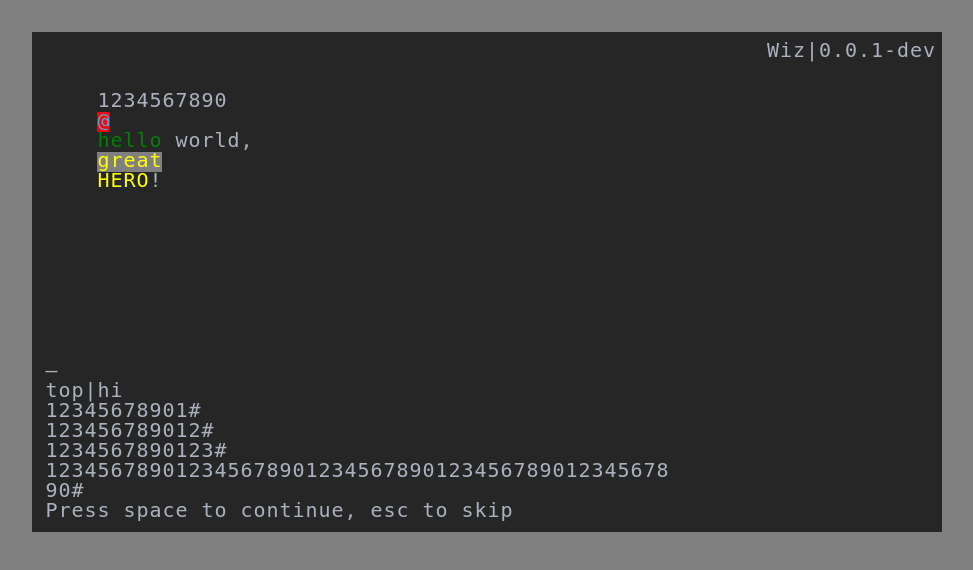
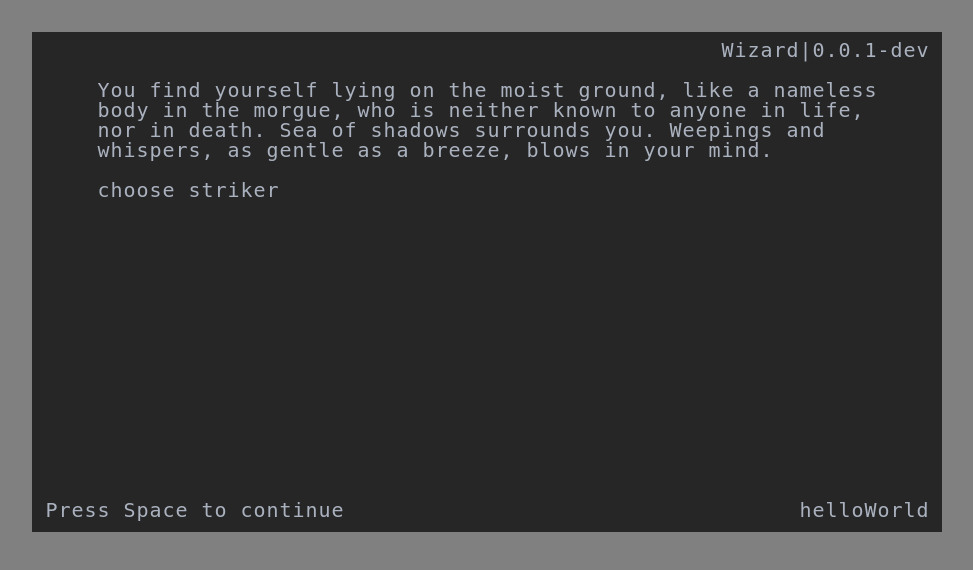
Before and after one commit to Bozar/cursedSouls_Outdated, a website: page index.html in a window 1280 px wide. Shown: the whole page, without its empty margins (153-1126 px from the left). Drawn offline with Linux system fonts and the light colour scheme.

Commit message:
Add screen: prologue

```diff
--- a/index.html
+++ b/index.html
@@ -12,6 +12,7 @@
 
     <script src="scripts/rot.min.js"></script>
     <script src="scripts/game.js"></script>
+    <script src="scripts/text.js"></script>
     <!-- <script src="scripts/components.js"></script> -->
     <!-- <script src="scripts/entity.js"></script> -->
     <!-- <script src="scripts/entities.js"></script> -->
--- a/scripts/game.js
+++ b/scripts/game.js
@@ -12,6 +12,9 @@ Game.UI = function (width, height, top, right, bottom, left) {
   this._padRight = right
   this._padBottom = bottom
   this._padLeft = left
+
+  this._x = null
+  this._y = null
 }
 
 Game.UI.prototype.getWidth = function () { return this._width }
@@ -20,13 +23,9 @@ Game.UI.prototype.getPadTop = function () { return this._padTop }
 Game.UI.prototype.getPadRight = function () { return this._padRight }
 Game.UI.prototype.getPadBottom = function () { return this._padBottom }
 Game.UI.prototype.getPadLeft = function () { return this._padLeft }
+Game.UI.prototype.getX = function () { return this._x }
+Game.UI.prototype.getY = function () { return this._y }
 
-Game.UI.prototype.getPadHorizonal = function () {
-  return this._padLeft + this._padRight
-}
-Game.UI.prototype.getPadVertical = function () {
-  return this._padTop + this._padBottom
-}
 Game.UI.prototype.getBoxWidth = function () {
   return this._width + this._padLeft + this._padRight
 }
@@ -42,49 +41,50 @@ Game.UI.canvas._fontFamily = 'dejavu sans mono'
 Game.UI.canvas._fontFamily += ', consolas'
 Game.UI.canvas._fontFamily += ', monospace'
 
-Game.UI.stat = new Game.UI(20, null, 0.5, 0.5, 0.5, 0)
-Game.UI.stat._height =
-  Game.UI.canvas.getHeight() - Game.UI.stat.getPadVertical()
+// | Spell    (2) | Stat |
+// | Dungeon  (?) | Stat |
+// | Message  (5) | Stat |
+// | Modeline (1) | Stat |
+Game.UI.stat = new Game.UI(15, null, 0.5, 1, 0.5, 0)
+Game.UI.stat._height = Game.UI.canvas.getHeight() -
+  Game.UI.stat.getPadTop() - Game.UI.stat.getPadBottom()
 
-Game.UI.modeLine = new Game.UI(null, 1, 0, 0, 0.5, 1)
-Game.UI.modeLine._width =
-  Game.UI.canvas.getWidth() - Game.UI.modeLine.getPadHorizonal() -
+Game.UI.stat._x = Game.UI.canvas.getWidth() -
+  Game.UI.stat.getPadRight() - Game.UI.stat.getWidth()
+Game.UI.stat._y = Game.UI.stat.getPadTop()
+
+Game.UI.modeLine = new Game.UI(null, 1, 0, 0, Game.UI.stat.getPadBottom(), 1)
+Game.UI.modeLine._width = Game.UI.canvas.getWidth() -
+  Game.UI.modeLine.getPadLeft() - Game.UI.modeLine.getPadRight() -
   Game.UI.stat.getBoxWidth()
 
+Game.UI.modeLine._x = Game.UI.modeLine.getPadLeft()
+Game.UI.modeLine._y = Game.UI.canvas.getHeight() -
+  Game.UI.modeLine.getPadBottom() - Game.UI.modeLine.getHeight()
+
+Game.UI.spell = new Game.UI(Game.UI.modeLine.getWidth(), 2,
+  Game.UI.stat.getPadTop(), 0, 0, Game.UI.modeLine.getPadLeft())
+
+Game.UI.spell._x = Game.UI.modeLine.getX()
+Game.UI.spell._y = Game.UI.stat.getY()
+
 Game.UI.message = new Game.UI(Game.UI.modeLine.getWidth(), 5,
-  0.5, Game.UI.modeLine.getPadRight(),
-  0, Game.UI.modeLine.getPadLeft())
-// TODO: auto-resize canvas to fit the browser window?
+  0, 0, 0, Game.UI.modeLine.getPadLeft())
+// TODO: ?? Nethack Fourk, auto-resize canvas to fit the browser window
 
-Game.UI.message._msgList = (function () {
-  let emptyList = new Array(Game.UI.message.getHeight())
-  for (let i = 0; i < emptyList.length; i++) {
-    emptyList[i] = ''
-  }
-  return emptyList
-}())
+Game.UI.message._x = Game.UI.modeLine.getX()
+Game.UI.message._y = Game.UI.canvas.getHeight() -
+  Game.UI.modeLine.getBoxHeight() -
+  Game.UI.message.getPadBottom() - Game.UI.message.getHeight()
 
-Game.UI.message.add = function (msg) {
-  let updatedMsg = Game.UI.message._msgList.slice(
-    Math.ceil(msg.length / Game.UI.message.getWidth()))
+Game.UI.dungeon = new Game.UI(Game.UI.modeLine.getWidth(),
+  Game.UI.canvas.getHeight() -
+  Game.UI.spell.getBoxHeight() -
+  Game.UI.message.getBoxHeight() - Game.UI.modeLine.getBoxHeight(),
+  0, 0, 0, Game.UI.modeLine.getPadLeft())
 
-  updatedMsg.push(msg)
-  Game.UI.message._msgList = updatedMsg
-}
-
-Game.UI.message.print = function () {
-  let msgList = Game.UI.message._msgList
-
-  for (let i = 0; i < msgList.length; i++) {
-    Game.display.drawText(
-      Game.UI.message.getPadLeft(),     // x
-      Game.UI.canvas.getHeight() -
-      Game.UI.modeLine.getBoxHeight() - Game.UI.message.getBoxHeight() +
-      Game.UI.message.getPadTop() + i,  // y
-      msgList[i],
-      Game.UI.message.getWidth())
-  }
-}
+Game.UI.dungeon._x = Game.UI.modeLine.getX()
+Game.UI.dungeon._y = Game.UI.spell.getBoxHeight() + Game.UI.dungeon.getPadTop()
 
 Game.UI.key = {}
 Game.UI.key.bindings = new Map()
@@ -93,7 +93,7 @@ Game.UI.key.bindings = new Map()
 //              action2: [key2_1, key2_2, ...], ...]
 Game.UI.key.bindings.set('decide', new Map([
   ['yes', ['y']], ['Yes', ['Y']], ['no', ['n']], ['No', ['N']],
-  ['continue', [' ', 'Enter']], ['cancel', ['Escape']],
+  ['space', [' ']], ['enter', ['Enter']], ['escape', ['Escape']],
   ['chooseA', ['a', 'A']], ['chooseB', ['b', 'B']], ['chooseC', ['c', 'C']]
 ]))
 
@@ -131,9 +131,7 @@ Game.Screen = function (name, mode) {
 
 Game.Screen.prototype.getName = function () { return this._name }
 Game.Screen.prototype.getMode = function () { return this._mode }
-Game.Screen.prototype.setMode = function (mode) {
-  this._mode = mode || 'main'
-}
+Game.Screen.prototype.setMode = function (mode) { this._mode = mode || 'main' }
 
 // Screen.key.init()            <-- overwrite this when necessary
 // Screen.key.lookAround()      <-- keybindings for different modes
@@ -141,7 +139,6 @@ Game.Screen.prototype.setMode = function (mode) {
 Game.Screen.prototype.key = {}
 Game.Screen.prototype.key.init = function (e) {
   if (Game.getDevelop()) {
-    console.log('Press Esc to test keybinding')
     if (e.key === 'Escape') {
       console.log('Esc pressed')
     } else {
@@ -172,96 +169,41 @@ Game.screens.currentScreen._name = null
 Game.screens.currentScreen._mode = null
 
 Game.screens.draw = {}
-Game.screens.draw.version = function () {
-  let version = ''
+Game.screens.draw.version = function (version) {
   if (Game.getDevelop()) {
-    version = 'Wiz|' + Game.version
-  } else {
-    version = Game.version
+    version = 'Wizard|' + version
   }
   Game.display.drawText(
-    Game.UI.canvas.getWidth() - Game.UI.stat.getPadRight() - version.length,
-    Game.UI.stat.getPadTop(),
+    Game.UI.stat.getX() + Game.UI.stat.getWidth() - version.length,
+    Game.UI.stat.getY(),
     version)
 }
 
-Game.screens.draw.bottom = function (text) {
+Game.screens.draw.seed = function (seed) {
+  Game.UI.modeLine.getPadTop()
   Game.display.drawText(
-    Game.UI.modeLine.getPadLeft(),
-    Game.UI.canvas.getHeight() - Game.UI.modeLine.getBoxHeight() +
-    Game.UI.modeLine.getPadTop(),
-    text)
+    Game.UI.stat.getX() + Game.UI.stat.getWidth() - seed.length,
+    Game.UI.stat.getY() + Game.UI.stat.getHeight() - 1,
+    seed)
 }
 
-Game.screens.welcome = new Game.Screen('welcome')
-
-Game.screens.welcome.drawScreen = function () {
-  Game.screens.draw.version()
-  Game.display.drawText(5, 3, '1234567890', '#619DD8')
-  Game.display.draw(5, 4, '@', '#619DD8', 'red')
-  Game.display.drawText(5, 5, '%c{green}hello%c{} world,')
-  Game.display.drawText(5, 6,
-    `%c{yellow}%b{grey}great%b{} ${Game.test.upper('hero')}%c{}!`, 6)
-
-  Game.display.drawText(1, Game.UI.canvas._height - 8.5, '—')
-  Game.display.drawText(1, Game.UI.canvas._height - 7.5, 'top')
-  Game.display.drawText(4, Game.UI.canvas._height - 7.5, '|hi')
-  Game.screens.draw.bottom('Press space to continue, esc to skip')
-  // Game.display.drawText(1, Game.UI.canvas._height - 1.5, 'bottom')
-  Game.UI.message.add('123456789')
-  Game.UI.message.add('1234567890#')
-  Game.UI.message.add('12345678901#')
-  Game.UI.message.add('123456789012#')
-  Game.UI.message.add('1234567890123#')
-  Game.UI.message.add('12345678901234567890123456789012345678901234567890#')
-  Game.UI.message.print()
+Game.screens.draw.modeLine = function (text) {
+  Game.display.drawText(Game.UI.modeLine.getX(), Game.UI.modeLine.getY(), text)
 }
 
-Game.screens.welcome.key.init = function (e) {
-  let welcome = Game.screens.welcome
+Game.screens.prologue = new Game.Screen('prologue')
+Game.screens.prologue.display = function () {
+  Game.screens.draw.version(Game.version)
+  Game.screens.draw.seed('helloWorld')
 
-  if (Game.UI.key.check(e, 'decide') === 'cancel') {
-    // if (e.key === 'Escape') {
-    Game.screens.welcome.exit()
-    if (Game.getDevelop()) {
-      console.log('exit screen')
-    }
-  } else if (e.shiftKey) {
-    if (e.key === 'X') {
-      window.removeEventListener('keydown', welcome.key.init)
-      console.log('enter explore mode')
-      window.addEventListener('keydown', welcome.key.explore)
-    } else {
-      console.log(e.key)
-    }
-  } else if (e.key === '=') {
-    console.log(welcome._name)
-    console.log(welcome._mode)
-  } else if (Game.getDevelop()) {
-    console.log(e.key)
-  }
+  Game.display.drawText(5, Game.UI.dungeon.getY(),
+    Game.text.prologue(Game.test.PC), Game.UI.canvas.getWidth() - 10)
 }
 
-Game.screens.welcome.key.explore = function (e) {
-  let welcome = Game.screens.welcome
-  welcome.setMode('explore')
-  Game.screens.currentScreen._mode = welcome.getMode()
-
-  if (Game.UI.key.check(e, 'move') === 'left') {
-    console.log('left')
-  } else if (Game.UI.key.check(e, 'move') === 'right') {
-    console.log('right')
-  } else if (e.key === '=') {
-    console.log(Game.screens.currentScreen._name)
-    console.log(Game.screens.currentScreen._mode)
-  } else if (Game.UI.key.check(e, 'decide') === 'cancel') {
-    window.removeEventListener('keydown', welcome.key.explore)
-    window.addEventListener('keydown', welcome.key.init)
-    console.log('exit explore mode')
-  } else {
-    console.log('unknown input')
+Game.screens.prologue.key.init = function (e) {
+  if (Game.UI.key.check(e, 'decide') === 'space') {
+    console.log('switch screen')
   }
-  welcome.setMode()
 }
 
 // ===== Test =====
@@ -270,6 +212,113 @@ Game.test.upper = function (text) {
   return text.toUpperCase()
 }
 
+Game.test.PC = 'chooseA'
+
+// TODO: move the methods of UI.message to somewhere else
+Game.UI.message._msgList = (function () {
+  let emptyList = new Array(Game.UI.message.getHeight())
+  for (let i = 0; i < emptyList.length; i++) {
+    emptyList[i] = ''
+  }
+  return emptyList
+}())
+
+Game.UI.message.add = function (msg) {
+  let updatedMsg = Game.UI.message._msgList.slice(
+    Math.ceil(msg.length / Game.UI.message.getWidth()))
+
+  updatedMsg.push(msg)
+  Game.UI.message._msgList = updatedMsg
+}
+
+Game.UI.message.print = function () {
+  let msgList = Game.UI.message._msgList
+
+  for (let i = 0; i < msgList.length; i++) {
+    Game.display.drawText(
+      Game.UI.message.getX(),     // x
+      // Game.UI.message.getPadLeft(),     // x
+      Game.UI.message.getY() + i,
+      // Game.UI.canvas.getHeight() -
+      // Game.UI.modeLine.getBoxHeight() - Game.UI.message.getBoxHeight() +
+      // Game.UI.message.getPadTop() + i,  // y
+      msgList[i],
+      Game.UI.message.getWidth())
+  }
+}
+
+// Game.screens.welcome = new Game.Screen('welcome')
+
+// Game.screens.welcome.drawScreen = function () {
+//   Game.screens.draw.version(Game.version)
+//   Game.screens.draw.seed('helloWorld')
+
+//   Game.display.drawText(5, 3, '1234567890', '#619DD8')
+//   Game.display.draw(5, 4, '@', '#619DD8', 'red')
+//   Game.display.drawText(5, 5, '%c{green}hello%c{} world,')
+//   Game.display.drawText(5, 6,
+//     `%c{yellow}%b{grey}great%b{} ${Game.test.upper('hero')}%c{}!`, 6)
+
+//   Game.display.drawText(1, Game.UI.canvas._height - 8.5, '—')
+//   Game.display.drawText(1, Game.UI.canvas._height - 7.5, 'top')
+//   Game.display.drawText(4, Game.UI.canvas._height - 7.5, '|hi')
+//   Game.screens.draw.modeLine('Press space to continue, esc to skip')
+//   // Game.display.drawText(1, Game.UI.canvas._height - 1.5, 'bottom')
+//   Game.UI.message.add('123456789')
+//   Game.UI.message.add('1234567890#')
+//   Game.UI.message.add('12345678901#')
+//   Game.UI.message.add('123456789012#')
+//   Game.UI.message.add('1234567890123#')
+//   Game.UI.message.add('12345678901234567890123456789012345678901234567890#')
+//   Game.UI.message.print()
+// }
+
+// Game.screens.welcome.key.init = function (e) {
+//   let welcome = Game.screens.welcome
+
+//   if (Game.UI.key.check(e, 'decide') === 'cancel') {
+//     // if (e.key === 'Escape') {
+//     Game.screens.welcome.exit()
+//     if (Game.getDevelop()) {
+//       console.log('exit screen')
+//     }
+//   } else if (e.shiftKey) {
+//     if (e.key === 'X') {
+//       window.removeEventListener('keydown', welcome.key.init)
+//       console.log('enter explore mode')
+//       window.addEventListener('keydown', welcome.key.explore)
+//     } else {
+//       console.log(e.key)
+//     }
+//   } else if (e.key === '=') {
+//     console.log(welcome._name)
+//     console.log(welcome._mode)
+//   } else if (Game.getDevelop()) {
+//     console.log(e.key)
+//   }
+// }
+
+// Game.screens.welcome.key.explore = function (e) {
+//   let welcome = Game.screens.welcome
+//   welcome.setMode('explore')
+//   Game.screens.currentScreen._mode = welcome.getMode()
+
+//   if (Game.UI.key.check(e, 'move') === 'left') {
+//     console.log('left')
+//   } else if (Game.UI.key.check(e, 'move') === 'right') {
+//     console.log('right')
+//   } else if (e.key === '=') {
+//     console.log(Game.screens.currentScreen._name)
+//     console.log(Game.screens.currentScreen._mode)
+//   } else if (Game.UI.key.check(e, 'decide') === 'cancel') {
+//     window.removeEventListener('keydown', welcome.key.explore)
+//     window.addEventListener('keydown', welcome.key.init)
+//     console.log('exit explore mode')
+//   } else {
+//     console.log('unknown input')
+//   }
+//   welcome.setMode()
+// }
 // ===== Test End =====
 
 window.onload = function () {
@@ -279,5 +328,6 @@ window.onload = function () {
   }
   document.getElementById('game').appendChild(Game.display.getContainer())
 
-  Game.screens.welcome.enter(Game.screens.welcome.drawScreen)
+  Game.screens.prologue.enter(Game.screens.prologue.display)
+  Game.screens.draw.modeLine('Press Space to continue')
 }
--- /dev/null
+++ b/scripts/text.js
@@ -0,0 +1,28 @@
+'use strict'
+
+Game.text = {}
+
+Game.text.prologue = function (choice) {
+  let text = `You find yourself lying on the moist ground, \
+like a nameless body in the morgue, who is neither known to anyone in life, \
+nor in death. Sea of shadows surrounds you. Weepings and whispers, \
+as gentle as a breeze, blows in your mind.\n\n`
+
+  let striker = `choose striker`
+  let enhancer = `choose enhancer`
+  let controller = `choose controller`
+
+  switch (choice) {
+    case 'chooseA':
+      text += striker
+      break
+    case 'chooseB':
+      text += enhancer
+      break
+    case 'chooseC':
+      text += controller
+      break
+  }
+
+  return text
+}
```
